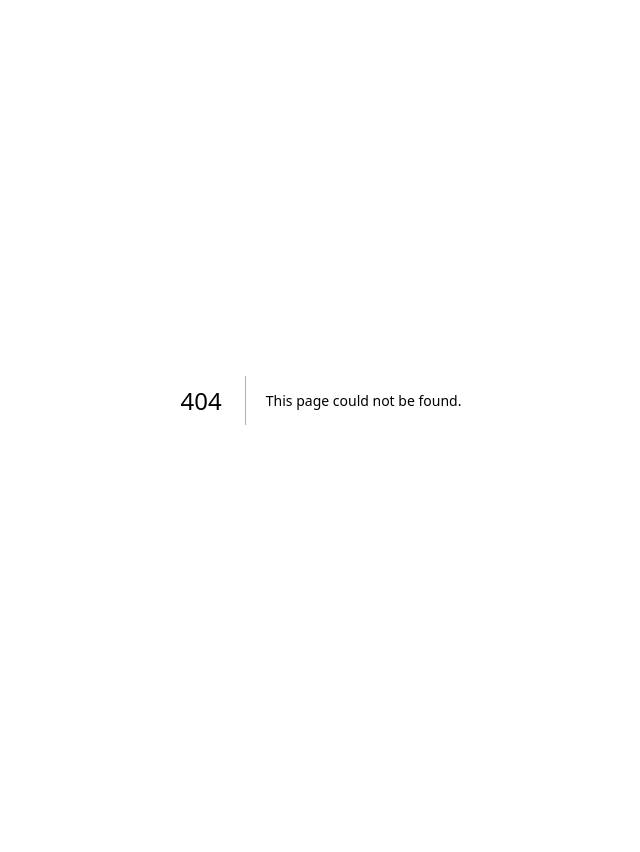
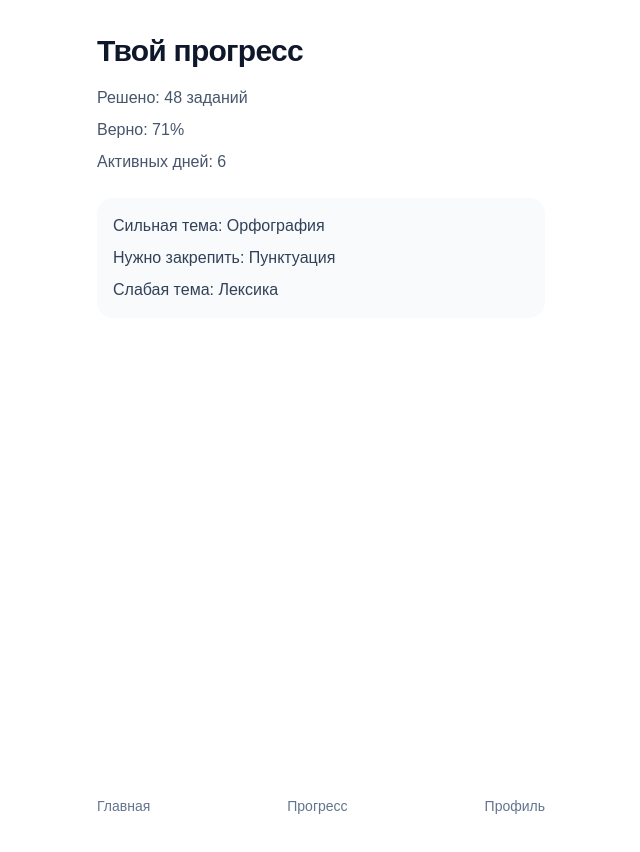
Before and after one commit to 4730188-hue/ege-trainer, a Next.js app: page /progress in a window 1280 px wide. Before the commit this address had no page. Shown: the top 852 px of the page, without its empty margins (319-959 px from the left). Before the commit the page ends 800 px from the top, so only its background shows below. Built offline with nearby package versions, Linux system fonts and the light colour scheme.

Commit message:
Add progress page route

```diff
--- /dev/null
+++ b/app/progress/page.tsx
@@ -0,0 +1,30 @@
+import Link from "next/link";
+
+export default function ProgressPage() {
+  return (
+    <main className="min-h-screen bg-white px-6 py-8 text-slate-900">
+      <div className="mx-auto flex min-h-screen w-full max-w-md flex-col">
+        <div>
+          <h1 className="text-3xl font-bold leading-tight tracking-tight">
+            Твой прогресс
+          </h1>
+          <p className="mt-4 text-base text-slate-600">Решено: 48 заданий</p>
+          <p className="mt-2 text-base text-slate-600">Верно: 71%</p>
+          <p className="mt-2 text-base text-slate-600">Активных дней: 6</p>
+
+          <div className="mt-6 space-y-2 rounded-2xl bg-slate-50 p-4 text-base text-slate-700">
+            <p>Сильная тема: Орфография</p>
+            <p>Нужно закрепить: Пунктуация</p>
+            <p>Слабая тема: Лексика</p>
+          </div>
+        </div>
+
+        <div className="mt-auto flex items-center justify-between pb-4 text-sm font-medium text-slate-500">
+          <Link href="/home">Главная</Link>
+          <Link href="/progress">Прогресс</Link>
+          <Link href="/profile">Профиль</Link>
+        </div>
+      </div>
+    </main>
+  );
+}
```
